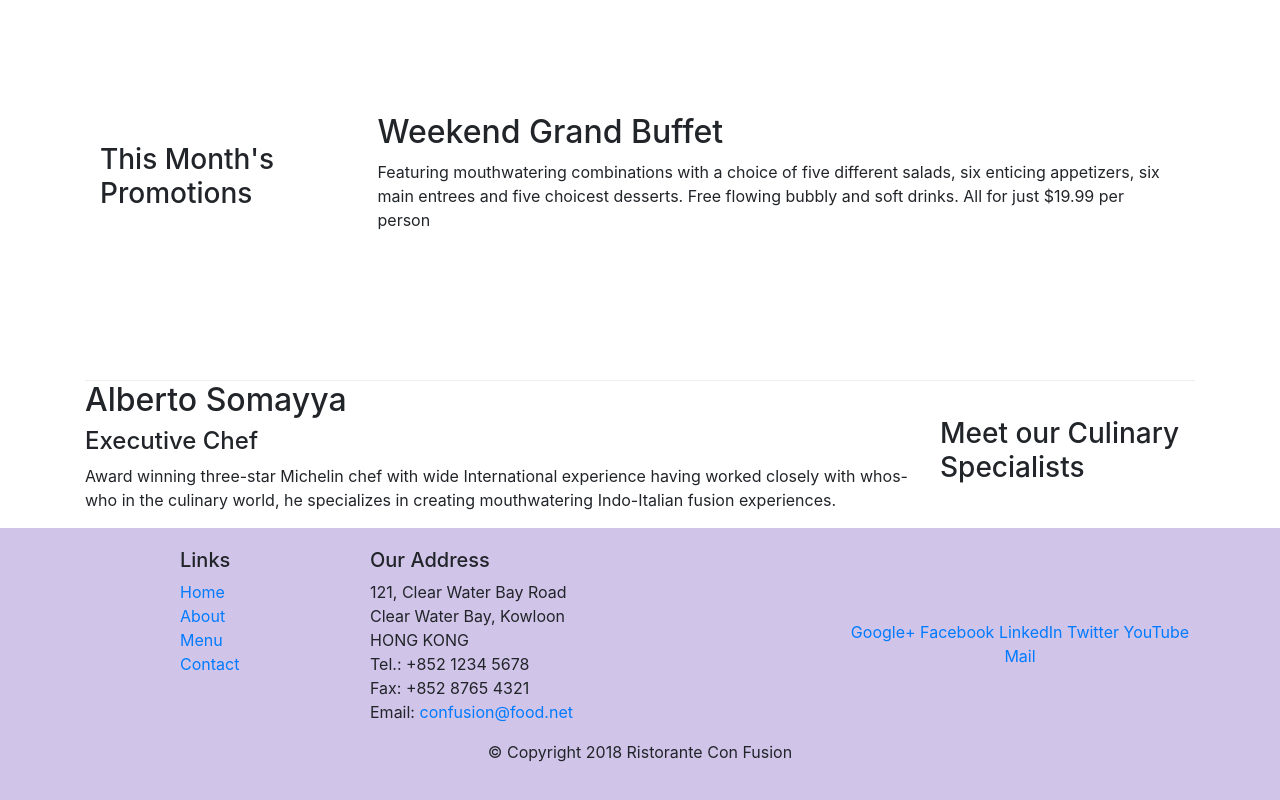
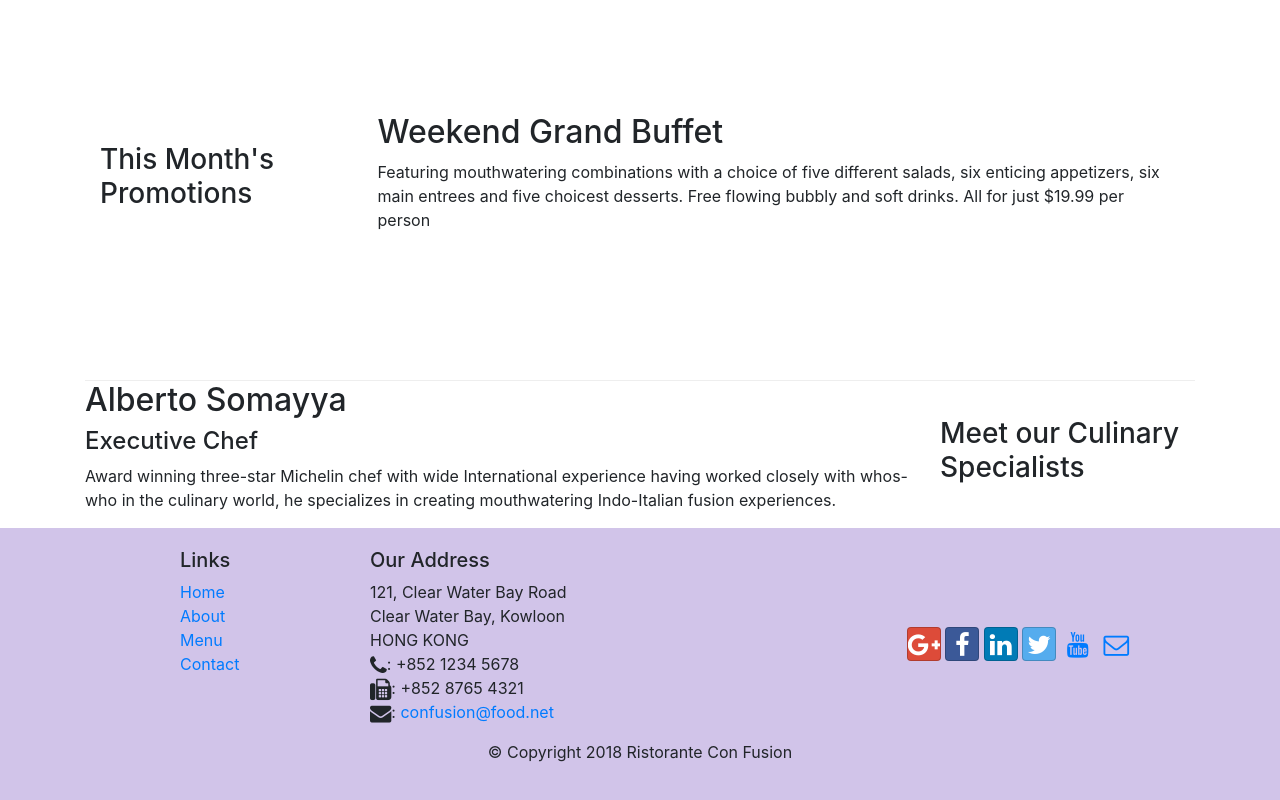
Before and after one commit to Elbash167/New_confusion, a website: page index.html in a window 1280 px wide. Shown: the part 753-1553 px from the top of the page. Drawn offline with nearby package versions, Linux system fonts and the light colour scheme.

Commit message:
icone-fonts

```diff
--- a/index.html
+++ b/index.html
@@ -9,6 +9,8 @@
 
      <!-- Bootstrap CSS -->
      <link rel="stylesheet" href="node_modules/bootstrap/dist/css/bootstrap.min.css">
+     <link rel="stylesheet" href="node_modules/font-awesome/css/font-awesome.min.css">
+     <link rel="stylesheet" href="node_modules/bootstrap-social/bootstrap-social.css">
      <link rel="stylesheet" href="css/styles.css">
     <title>Ristorante Con Fusion</title>
 </head>
@@ -22,10 +24,10 @@
         <a class="navbar-brand mr-auto" href="#">Ristorante con new_Fusion</a>
         <div class="collapse navbar-collapse" id="navbar">
             <ul class="navbar-nav mr-auto">
-                <li class="nav-item active"><a class ="nav-link" href="#">Home</a></li>
-                <li class="nav-item"><a class ="nav-link" href="./aboutus.html">About</a></li>
-                <li class="nav-item"><a class ="nav-link" href="#">Menu</a></li>
-                <li class="nav-item"><a class ="nav-link" href="#">Contact</a></li>
+                <li class="nav-item active"><a class ="nav-link" href="#"> <span class="fa fa-home fa-lg"></span> Home</a></li>
+                <li class="nav-item"><a class ="nav-link" href="./aboutus.html"> <span class="fa fa-info fa-lg"></span> About</a></li>
+                <li class="nav-item"><a class ="nav-link" href="#"><span class="fa fa-list fa-lg"></span> Menu</a></li>
+                <li class="nav-item"><a class ="nav-link" href="#"><span class="fa fa-address-card fa-lg"></span> Contact</a></li>
             </ul>
         </div>
     </div>
@@ -95,19 +97,19 @@
 		              121, Clear Water Bay Road<br>
 		              Clear Water Bay, Kowloon<br>
 		              HONG KONG<br>
-		              Tel.: +852 1234 5678<br>
-		              Fax: +852 8765 4321<br>
-		              Email: <a href="mailto:confusion@food.net">confusion@food.net</a>
+		              <i class="fa fa-phone fa-lg"></i>: +852 1234 5678<br>
+		              <i class="fa fa-fax fa-lg"></i>: +852 8765 4321<br>
+                      <i class="fa fa-envelope fa-lg"></i>: <a href="mailto:confusion@food.net">confusion@food.net</a>
 		           </address>
                 </div>
                 <div class="col-12 col-sm-4 align-self-center">
                     <div class="text-center">
-                        <a href="http://google.com/+">Google+</a>
-                        <a href="http://www.facebook.com/profile.php?id=">Facebook</a>
-                        <a href="http://www.linkedin.com/in/">LinkedIn</a>
-                        <a href="http://twitter.com/">Twitter</a>
-                        <a href="http://youtube.com/">YouTube</a>
-                        <a href="mailto:">Mail</a>
+                        <a class="btn btn-social-icon btn-google" href="http://google.com/+"><i class="fa fa-google-plus fa-lg"></i></a>
+                        <a class="btn btn-social-icon btn-facebook" href="http://www.facebook.com/profile.php?id="><i class="fa fa-facebook fa-lg"></i></a>
+                        <a class="btn btn-social-icon btn-linkedin" href="http://www.linkedin.com/in/"><i class="fa fa-linkedin fa-lg"></i></a>
+                        <a class="btn btn-social-icon btn-twitter" href="http://twitter.com/"><i class="fa fa-twitter fa-lg"></i></a>
+                        <a class="btn btn-social-icon btn-youtube" href="http://youtube.com/"><i class="fa fa-youtube fa-lg"></i></a>
+                        <a class="btn btn-social-icon " href="mailto:"><i class="fa fa-envelope-o fa-lg"></i></a>
                     </div>
                 </div>
            </div>
--- a/package.json
+++ b/package.json
@@ -15,6 +15,8 @@
   },
   "dependencies": {
     "bootstrap": "^4.0.0",
+    "bootstrap-social": "^5.1.1",
+    "font-awesome": "^4.7.0",
     "jquery": "^3.3.1",
     "popper.js": "^1.12.9"
   }
```
Also changed, not shown: aboutus.html (+17 -14 lines), 1 other file.
